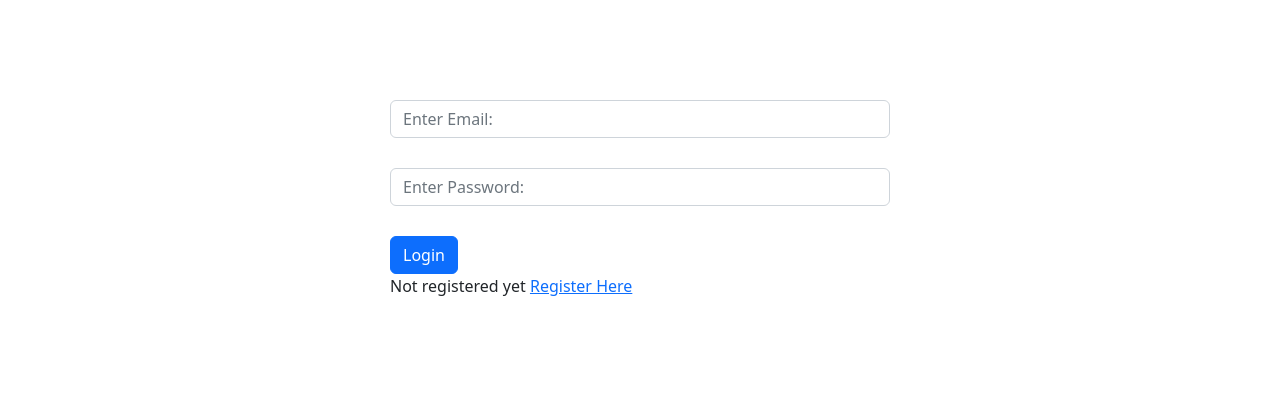
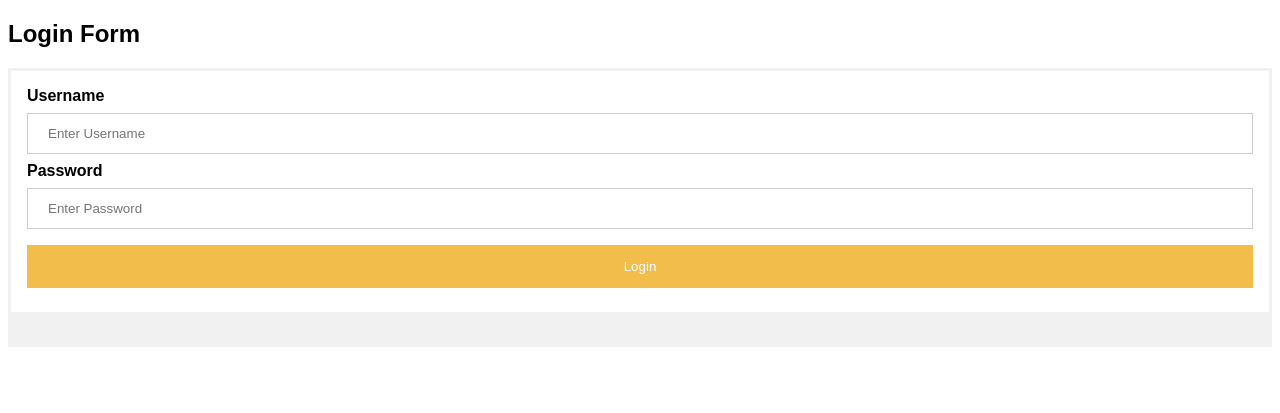
Before and after one commit to ShahirahFikri/Class-Assignment---Input-Validation-Client-Server-Side-, a PHP site: page /login.php in a window 1280 px wide. Shown: the top 413 px of the page. Run offline with PHP 8.4, Linux system fonts and the light colour scheme.

Commit message:
Update login.php

```diff
--- a/login.php
+++ b/login.php
@@ -1,63 +1,60 @@
-<?php
-session_start();
-if (isset($_SESSION["user"])){
-    header("Location: index.php");
+<!DOCTYPE html>
+<html>
+<head>
+<meta name="viewport" content="width=device-width, initial-scale=1">
+<style>
+body {font-family: Arial, Helvetica, sans-serif;}
+form {border: 3px solid #f1f1f1;}
+
+input[type=text], input[type=password] {
+  width: 100%;
+  padding: 12px 20px;
+  margin: 8px 0;
+  display: inline-block;
+  border: 1px solid #ccc;
+  box-sizing: border-box;
 }
-if (isset($_POST["register"])){
-    header("Location: registration.php");
-    die();
+
+button {
+  background-color: #f2bd4b;
+  color: white;
+  padding: 14px 20px;
+  margin: 8px 0;
+  border: none;
+  cursor: pointer;
+  width: 100%;
 }
-if (isset($_POST["login"])){
-    require_once "process_form.php";
+
+button:hover {
+  opacity: 0.8;
 }
-?>
-<!DOCTYPE html>
-<html lang="en">
-<head>
-    <meta charset="UTF-8">
-    <meta http-equiv="X-UA-Compatible" content="IE=edge">
-    <meta name="viewport" content="width=device-width, initial-scale=1.0">
-    <title>Login Form</title>
-    <link rel="stylesheet" href="https://cdn.jsdelivr.net/npm/bootstrap@5.2.3/dist/css/bootstrap.min.css" integrity="sha384-rbsA2VBKQhggwzxH7pPCaAqO46MgnOM80zW1RWuH61DGLwZJEdK2Kadq2F9CUG65" crossorigin="anonymous">
-    <link rel="stylesheet" href="style.css">
+
+.container {
+  padding: 16px;
+}
+
+}
+</style>
 </head>
 <body>
-    <div class="container">
-         <?php
-        if (isset($_POST["login"])){
-            $email = $_POST["email"];
-            $password = $_POST["password"];
-            require_once "database.php";
-            $sql = "SELECT * FROM users WHERE email = '$email'";
-            $result = mysqli_query($conn, $sql);
-            $user = mysqli_fetch_array($result, MYSQLI_ASSOC);
-            if ($user) {
-                if (password_verify($password, $user["password"])) {
-                    session_start();
-                    $_SESSION["user"] = "yes";
-                    header("Location: index.php");
-                    die();
-                }else{
-                    echo "<div class ='alert alert-danger'>Password does not match</div>";
-                }
-            }else{
-                echo "<div class ='alert alert-danger'>Email does not match</div>";
-            }
 
-        }
-         ?>
-        <form action="login.php" method="post"></form>
-          <div class="form-group">
-            <input type="email" placeholder="Enter Email:" name="email" class="form-control">
-          </div>
-          <div class="form-group">
-            <input type="password" placeholder="Enter Password:" name="password" class="form-control">
-          </div>
-          <div class="form-btn">
-              <input type="submit" value="Login" name="login" class="btn btn-primary">
-          </div>
-        </form>
-        <div><p>Not registered yet <a href="registration.php">Register Here</a></p></div>
-    </div>
+<h2>Login Form</h2>
+
+<form action="/action_page.php" method="post">
+
+  <div class="container">
+    <label for="uname"><b>Username</b></label>
+    <input type="text" placeholder="Enter Username" name="uname" required pattern="[a-zA-Z0-9]{4,16}" title="Username must be 4-16 characters long and only contain letters and numbers">
+
+    <label for="psw"><b>Password</b></label>
+    <input type="password" placeholder="Enter Password" name="psw" required pattern="^(?=.*[a-z])(?=.*[A-Z])(?=.*\d)[a-zA-Z\d]{8,}$" title="Password must be at least 8 characters long and contain at least one uppercase letter, one lowercase letter, and one number">
+
+    <button type="submit">Login</button>
+  </div>
+
+  <div class="container" style="background-color:#f1f1f1">
+  </div>
+</form>
+
 </body>
 </html>
```
